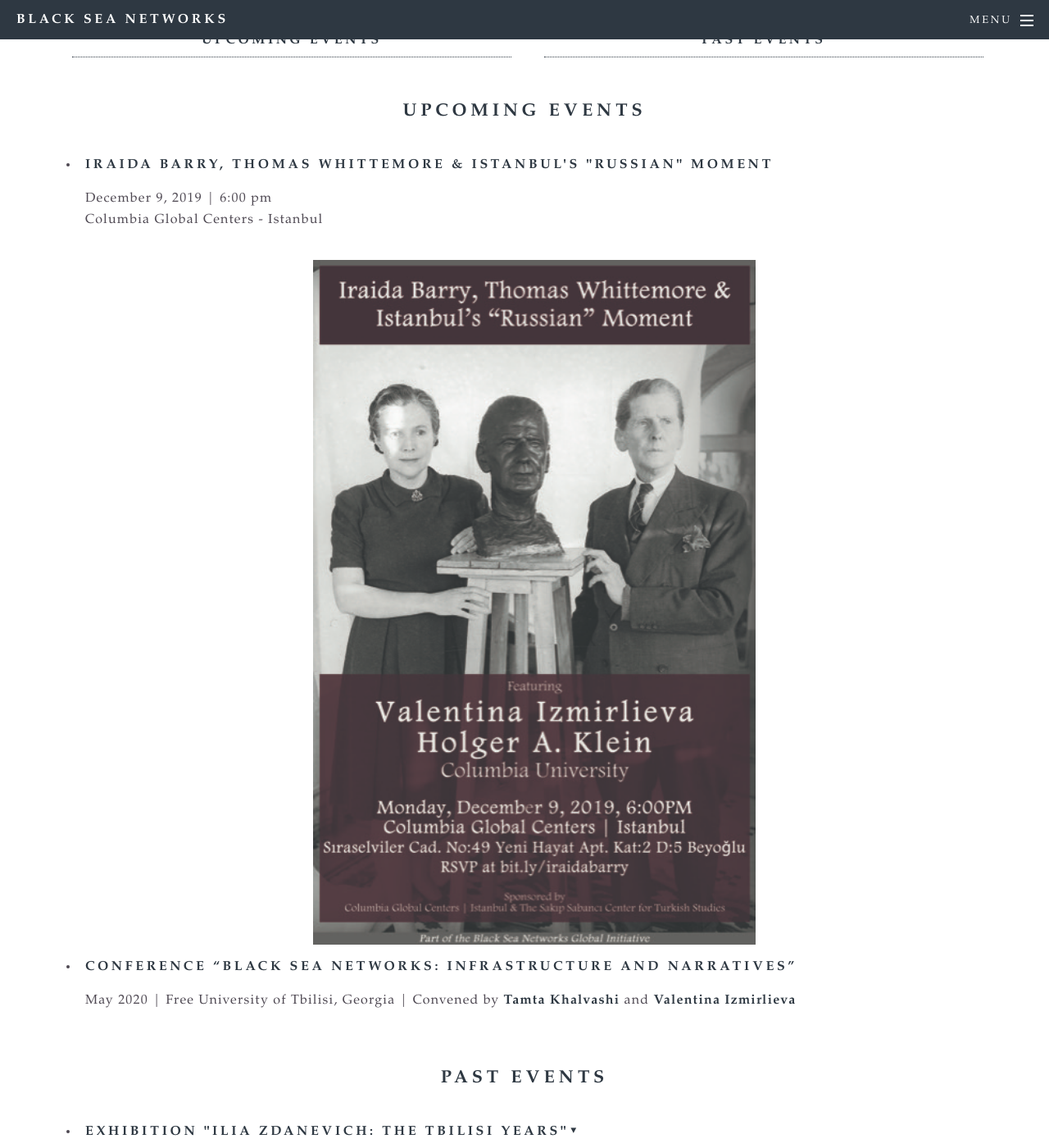
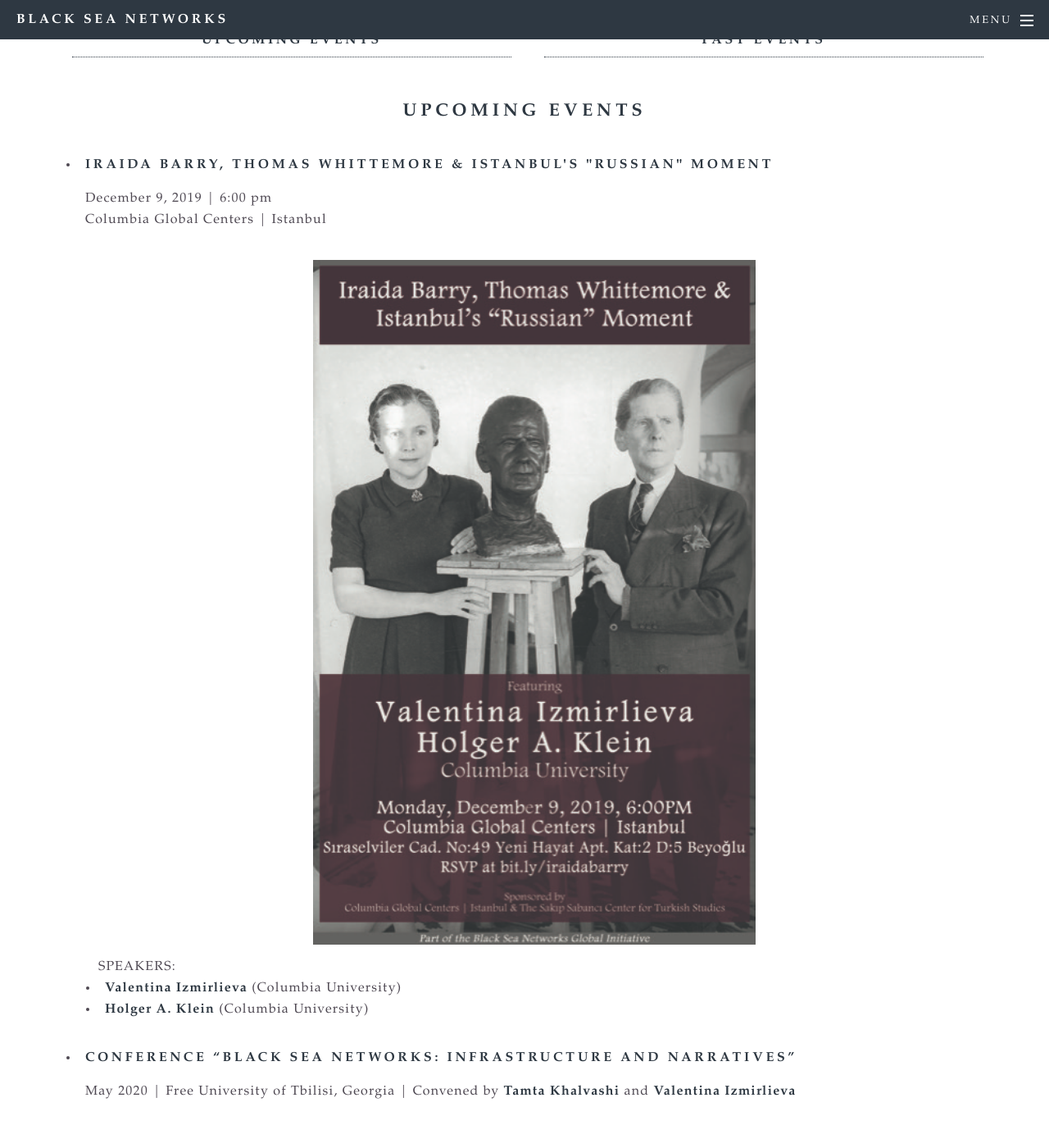
Before and after one commit to bradleygorski/blackseanet, a Jekyll site: the page built from events.html, in a window 1280 px wide and 1400 px high, scrolled down 461 px. Shown: the whole window at 82% size. Built offline with Jekyll 4.4.1, drawn with Linux system fonts in a browser that asks for light colours.

Commit message:
Add speakers for Barry

```diff
--- a/events.html
+++ b/events.html
@@ -22,10 +22,17 @@ title: Events
 
 <li><h4>Iraida Barry, Thomas Whittemore & Istanbul's "Russian" Moment</h4>
 <p>December 9, 2019 | 6:00 pm
-<br>Columbia Global Centers - Istanbul</p>
+<br>Columbia Global Centers | Istanbul</p>
 
 <div class="w3-row w3-center w3-padding-small"><img src="images/HK CGC Talk_revised.jpg" style="width:50%" alt="Poster for Iraida Barry, Thomas Whittemore & Istanbul's 'Russian' Moment, December 9, 2019, Columbia Global Centers | Istanbul">
 </div>
+
+<ul>
+SPEAKERS:
+<li><b>Valentina Izmirlieva</b> (Columbia University)</li>
+<li><b>Holger A. Klein</b> (Columbia University)</li>
+</ul>
+
 </li>
 
 <li><h4>Conference “Black Sea Networks: Infrastructure and Narratives”</h4>
```
